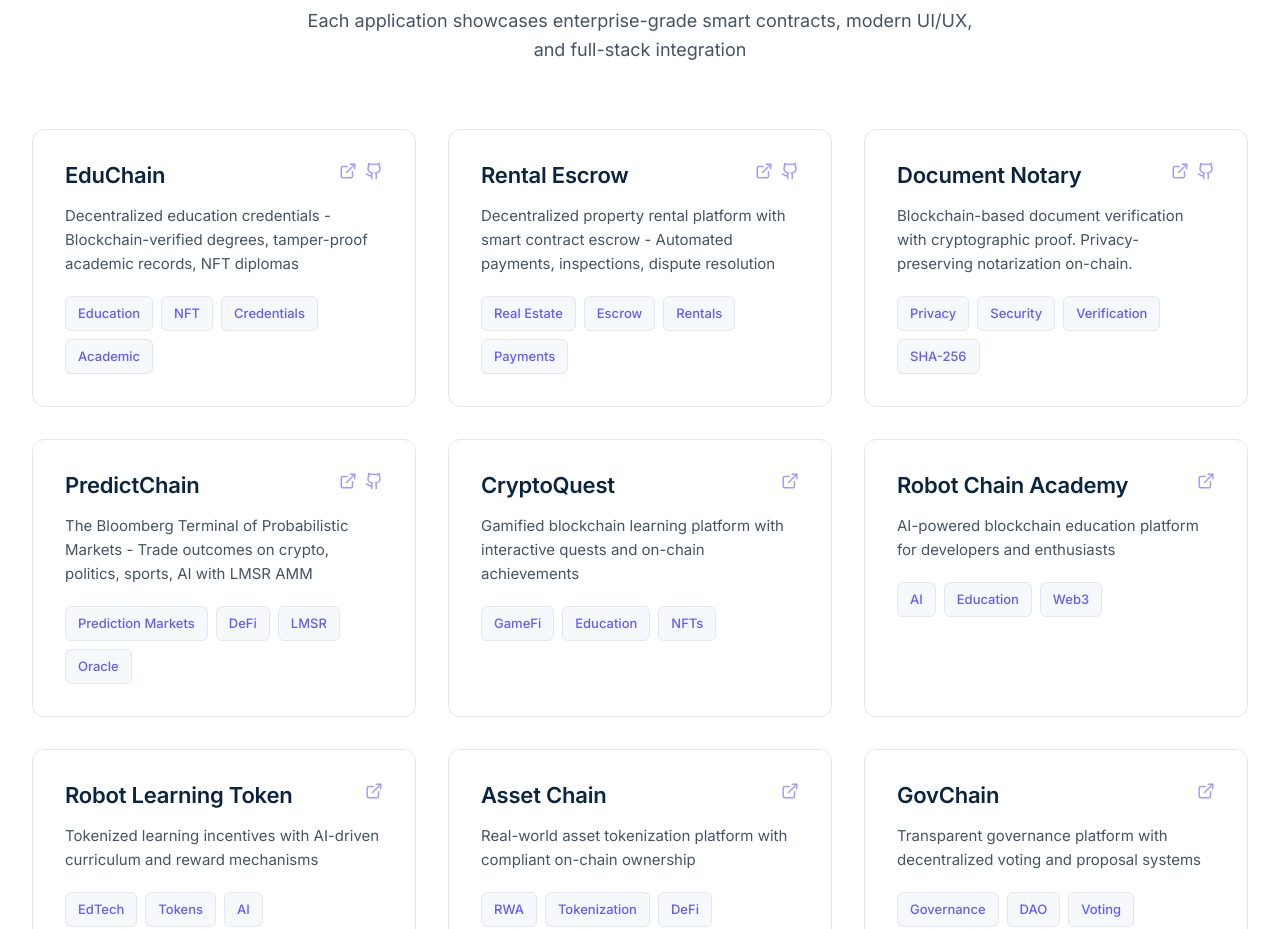
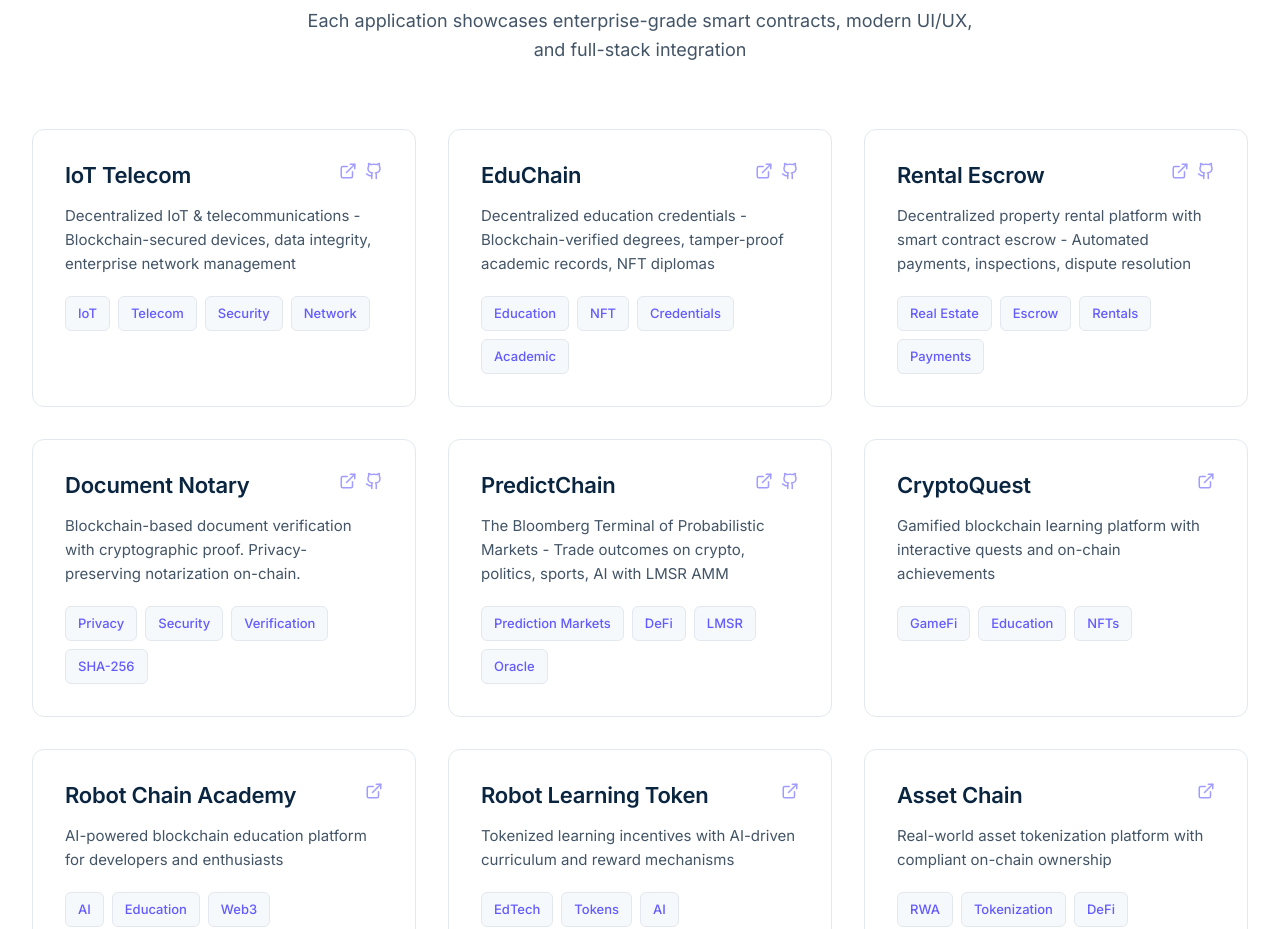
Before and after one commit to NinjjjaJoe/portfolio-dashboard, a Next.js app: page / in a window 1280 px wide. Shown: the part 1100-2029 px from the top of the page. Built offline with nearby package versions, Linux system fonts and the light colour scheme.

Commit message:
Add IoT Telecom to portfolio

```diff
--- a/app/page.tsx
+++ b/app/page.tsx
@@ -13,6 +13,14 @@ interface Project {
 }
 
 const projects: Project[] = [
+  {
+    id: 'iot-telecom',
+    title: 'IoT Telecom',
+    description: 'Decentralized IoT & telecommunications - Blockchain-secured devices, data integrity, enterprise network management',
+    url: 'https://frontend-mx7w27h3t-ninjjjajoes-projects.vercel.app',
+    githubUrl: 'https://github.com/NinjjjaJoe/iot-telecom',
+    tags: ['IoT', 'Telecom', 'Security', 'Network']
+  },
   {
     id: 'educhain',
     title: 'EduChain',
```
